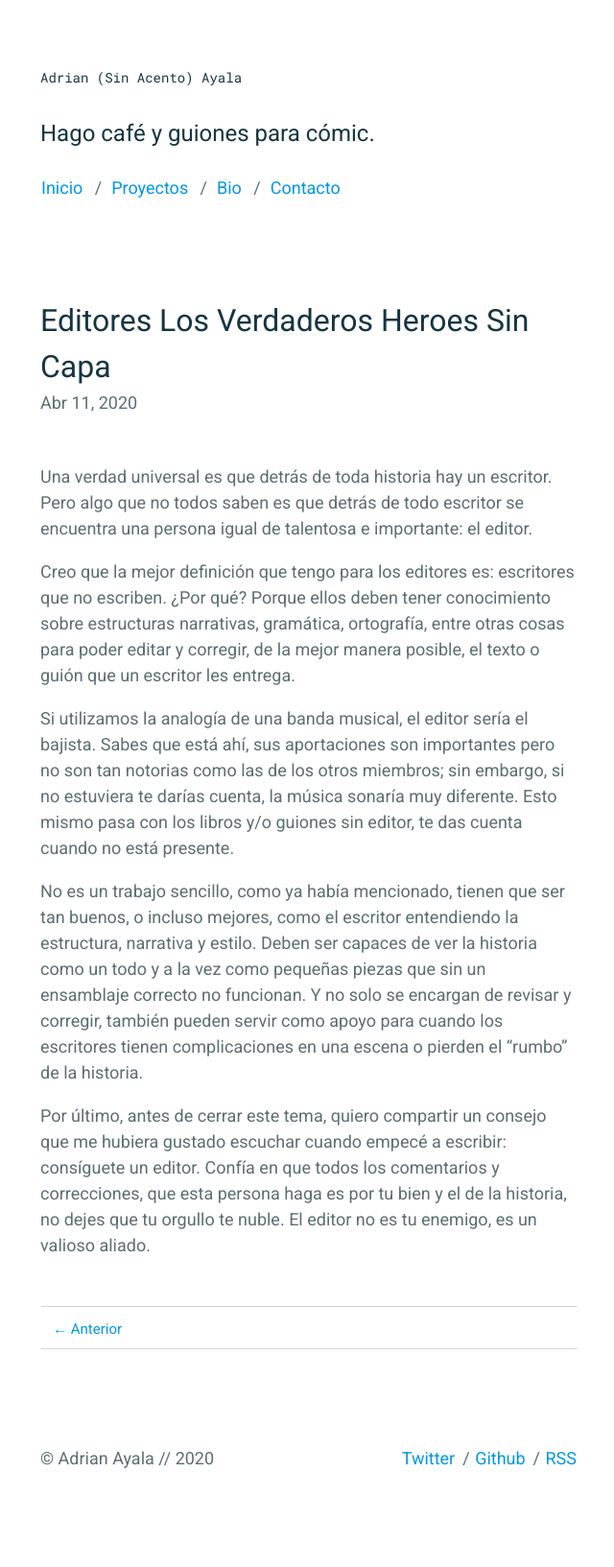
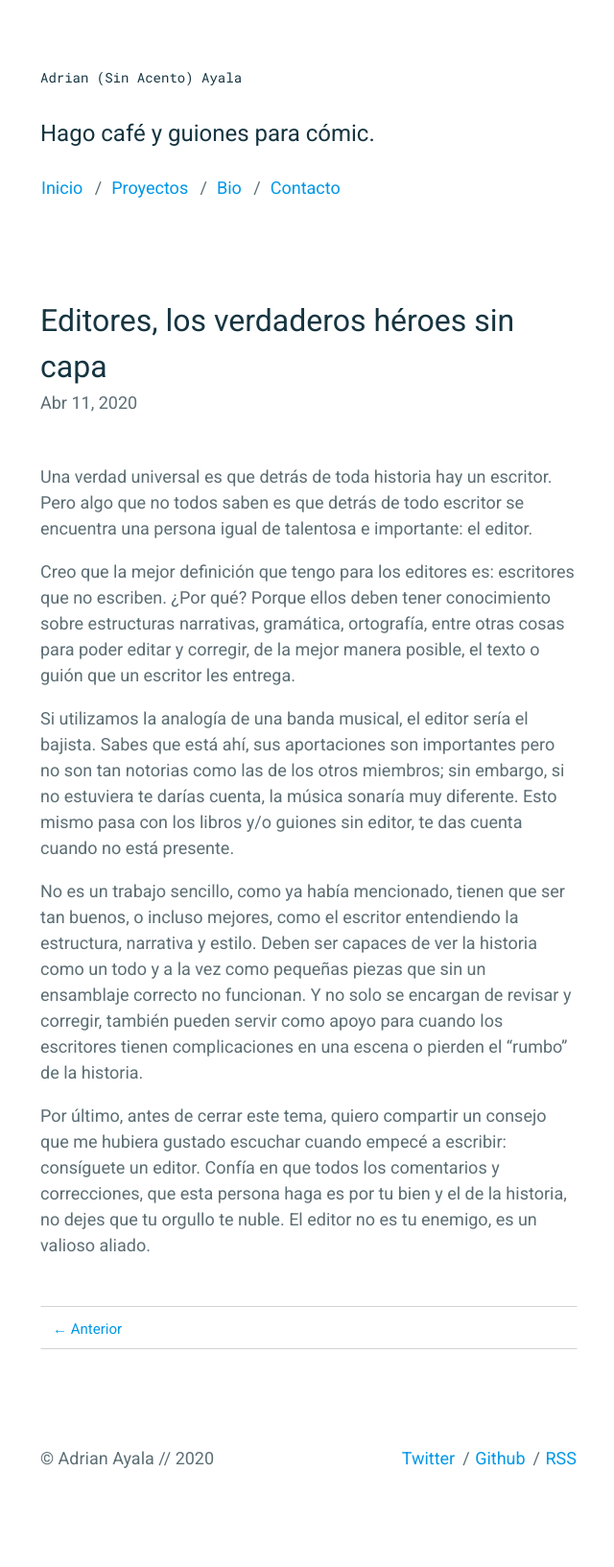
Before and after one commit to adrrian17/adrrian17.github.io, a Jekyll site: the page built from _posts/2020-04-11-editores-los-verdaderos-heroes-sin-capa.markdown, in a window 1280 px wide. Shown: the whole page at 96% size, without its empty margins (318-958 px from the left). Built offline with Jekyll 4.4.1, drawn with Linux system fonts in a browser that asks for light colours; our own code applies the rules of GitHub Pages for plain Markdown files; some of the changed lines change nothing that is shown.

Commit message:
Update 2020-04-11-editores-los-verdaderos-heroes-sin-capa.markdown

```diff
--- a/_posts/2020-04-11-editores-los-verdaderos-heroes-sin-capa.markdown
+++ b/_posts/2020-04-11-editores-los-verdaderos-heroes-sin-capa.markdown
@@ -1,3 +1,11 @@
+---
+layout: post
+title: "Editores, los verdaderos héroes sin capa"
+description: ""
+date: 2020-04-11
+comments: true
+---
+
 Una verdad universal es que detrás de toda historia hay un escritor. Pero algo que no todos saben es que detrás de todo escritor se encuentra una persona igual de talentosa e importante: el editor.
 
 Creo que la mejor definición que tengo para los editores es: escritores que no escriben. ¿Por qué? Porque ellos deben tener conocimiento sobre estructuras narrativas, gramática, ortografía, entre otras cosas para poder editar y corregir, de la mejor manera posible, el texto o guión que un escritor les entrega.
```
